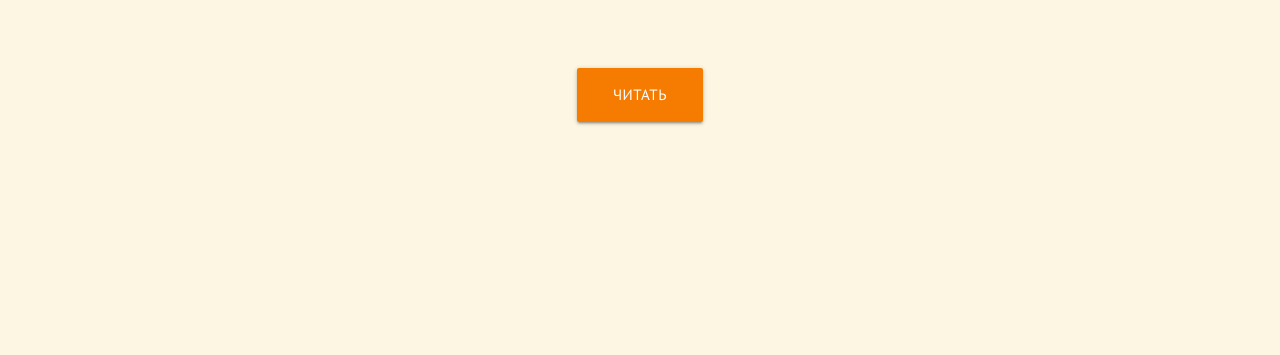
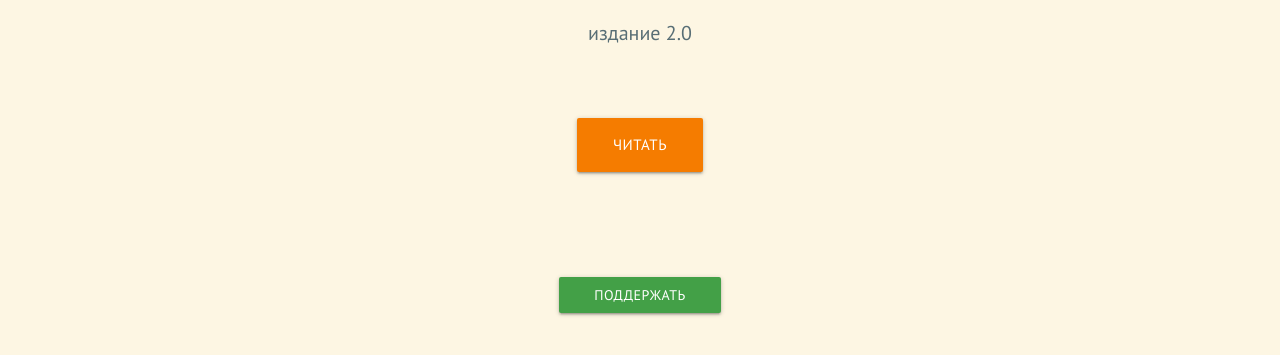
Before and after one commit to fomkin/ohaskell.guide, a plain HTML site: page templates/cover.html in a window 1280 px wide. Shown: the part 203-558 px from the top of the page. Drawn offline with nearby package versions, Linux system fonts and the light colour scheme; some icons are missing.

Commit message:
Кнопка Поддержать.

```diff
--- a/static/css/default.css
+++ b/static/css/default.css
@@ -87,9 +87,24 @@ a {
 
 .cover-title {
     font-size: 48px;
-    padding-bottom: 65px;
+    padding-bottom: 15px;
     color: #586e75;
 }
+
+.cover-v2 {
+    font-size: 20px;
+    padding-bottom: 70px;
+    color: #586e75;
+}
+
+.donate {
+    padding-top: 105px;
+}
+
+.donate-button {
+    width: 162px;
+}
+
 
 .community-title {
     padding-top: 25px;
--- a/templates/cover.html
+++ b/templates/cover.html
@@ -41,10 +41,6 @@
                     &copy; 2016 <a href="http://dshevchenko.biz" target="_blank">Д. Шевченко</a>
                 </div>
 
-                <!-- <a href="/" class="brand-logo center">
-                    #ohaskell
-                </a> -->
-
                 <ul id="nav-mobile" class="right">
                     <li><a href="https://github.com/denisshevchenko/ohaskell.guide" target="_blank"><span class="fa fa-github"></span></a></li>
                     <li><a href="mailto:me@dshevchenko.biz?Subject=#ohaskell,%20О%20книге" title="Написать автору"><span class="fa fa-envelope-o"></span></a></li>
@@ -58,12 +54,20 @@
                     О Haskell по-человечески
                 </div>
 
+                <div class="cover-v2">
+                    издание 2.0
+                </div>
+
                 <ul id="dropdown1" class="dropdown-content">
                     <li><a href="/init.html">HTML</a></li>
                     <li><a href="https://github.com/denisshevchenko/ohaskell.guide/blob/master/ohaskell.pdf">PDF</a></li>
                     <li><a href="https://github.com/denisshevchenko/ohaskell.guide/blob/master/ohaskell.epub">EPUB</a></li>
                 </ul>
                 <a class="btn btn-large dropdown-button orange darken-2" href="#!" data-activates="dropdown1">Читать<i class="mdi-navigation-arrow-drop-down right"></i></a>
+
+                <div class="donate">
+                    <a class="btn green darken-1 waves-effect waves-light donate-button" href="/donate.html">Поддержать</a>
+                </div>
             </div>
         </div> <!-- container -->
     </body>
```
